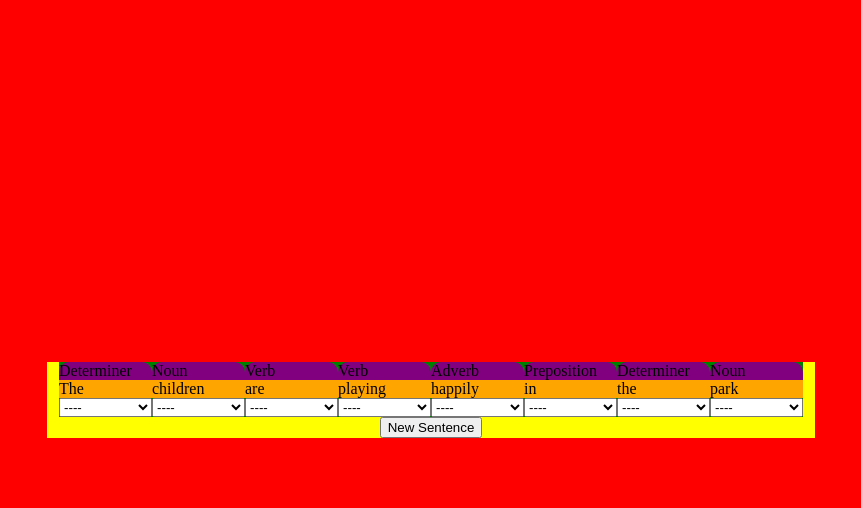
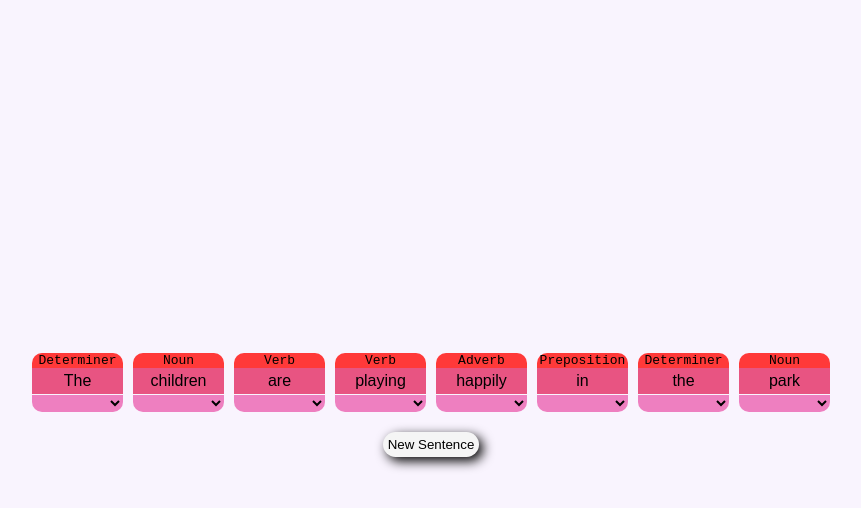
Before and after one commit to reactoimpact/word-type-practice, a plain HTML site: page index.html in a window 1280 px wide. Both pictures are taken after a click on the button "Check Answers". Shown: the whole page, without its empty margins (209-1070 px from the left). Drawn offline with Linux system fonts and the light colour scheme.

Commit message:
Improve styling

```diff
--- a/index.html
+++ b/index.html
@@ -9,42 +9,47 @@
             body {
                 display: flex;
                 justify-content: center;
-                background-color: red;
+                background-color: #f9f4fe;
                 align-content: flex-end;
                 align-items: center;
                 height: 100vh;
                 margin: 0;
+                font-family: sans-serif;
             }
             .word {
-                background-color: green;
                 display: flex;
                 flex-direction: column;
+                margin: 10px 5px;
+                text-align: center;
             }
             .word-desc {
-                background-color: purple;
+                background-color: #ee7fc0;
+                color: #ee7fc0;
                 border-radius: 10px 10px 0px 0px;
+                font-family: monospace;
             }
             .word-word {
-                background-color: orange;
+                background-color: #e85482;
+                padding: 4px;
             }
             .word-type {
-                background-color: lightcoral;
                 border-radius: 10px;
                 padding: 10px;
             }
             .container {
-                background-color: yellow;
                 display: flex;
                 flex-direction: column;
                 justify-content: center;
                 align-items: center;
+                padding: 10px;
             }
             #sentences {
-                background-color: pink;
                 display: flex;
+                flex-wrap: wrap;
                 flex-direction: row;
                 justify-content: center;
                 justify-content: center;
+                margin: 0px 0px 10px 0px;
             }
             #word-type-box {
                 display: flex;
@@ -56,6 +61,25 @@
                 width: fit-content;
                 align-self: center;
             }
+            .dropdown select {
+                background-color: #ee7fc0;
+                border: none;
+                border-radius: 0px 0px 10px 10px;
+            }
+
+            .dropdown select:hover {
+                background-color: #e85482;
+            }
+            .container button {
+                background-color: whitesmoke;
+                padding: 5px;
+                border: none;
+                border-radius: 50px;
+                box-shadow: 4px 4px 12px;
+            }
+            .container button:hover {
+                background-color: lightgrey;
+            }
         </style>
     </head>
     <body>
@@ -66,31 +90,27 @@
         </div>
 
         <script>
+            // Check if the sentence is corect
             function clicked() {
-                let correct = 0;
                 let words = document.querySelectorAll("#sentences .word");
 
                 words.forEach((elem) => {
-                    let selector = elem.querySelector(".dropdown select");
-                    let actual = elem.querySelector(".word-desc");
-                    console.log(
-                        "input:" +
-                            selector.value +
-                            " " +
-                            "Expected:" +
-                            actual.getAttribute("wordType")
-                    );
-
-                    if (selector.value == actual.getAttribute("wordType")) {
-                        correct += 1;
+                    let userInput = elem.querySelector(".dropdown select");
+                    let word = elem.querySelector(".word-desc");
+                    // word type info is stored in html attributes
+                    word.style.color = "black";
+                    if (userInput.value == word.getAttribute("wordType")) {
+                        word.style.backgroundColor = "#35cc35";
+                    } else {
+                        word.style.backgroundColor = "#ff3939";
                     }
                 });
                 let button = document.querySelector("#button");
                 button.innerText = "New Sentence";
                 button.setAttribute("onclick", "generateSentence()");
-                // alert("You got " + correct + " out of " + words.length + " correct.")
             }
 
+            // array of words picked randomly
             let list = [
                 [
                     { word: "The", type: "Determiner" },
@@ -127,10 +147,12 @@
                 ],
             ];
 
+            // place new sentence onscreen
             function generateSentence() {
                 let sentence = list[Math.floor(Math.random() * list.length)];
 
                 let container = document.querySelector("#sentences");
+                container.innerHTML = "";
 
                 sentence.forEach((word, i) => {
                     container.insertAdjacentHTML(
@@ -145,7 +167,7 @@
                     </div>
                 <div class="dropdown">
                     <select>
-                        <option value="">----</option>
+                        <option value=""></option>
                         <option value="Noun">Noun</option>
                         <option value="Verb">Verb</option>
                         <option value="Adjective">Adjective</option>
@@ -166,7 +188,7 @@
                 button.setAttribute("onclick", "clicked()");
             }
 
-            generateSentence();
+            generateSentence(); // Sentence populated as soon as page load
         </script>
     </body>
 </html>
```
Also changed, not shown: sentences/template.json (added, +13 -0 lines).
